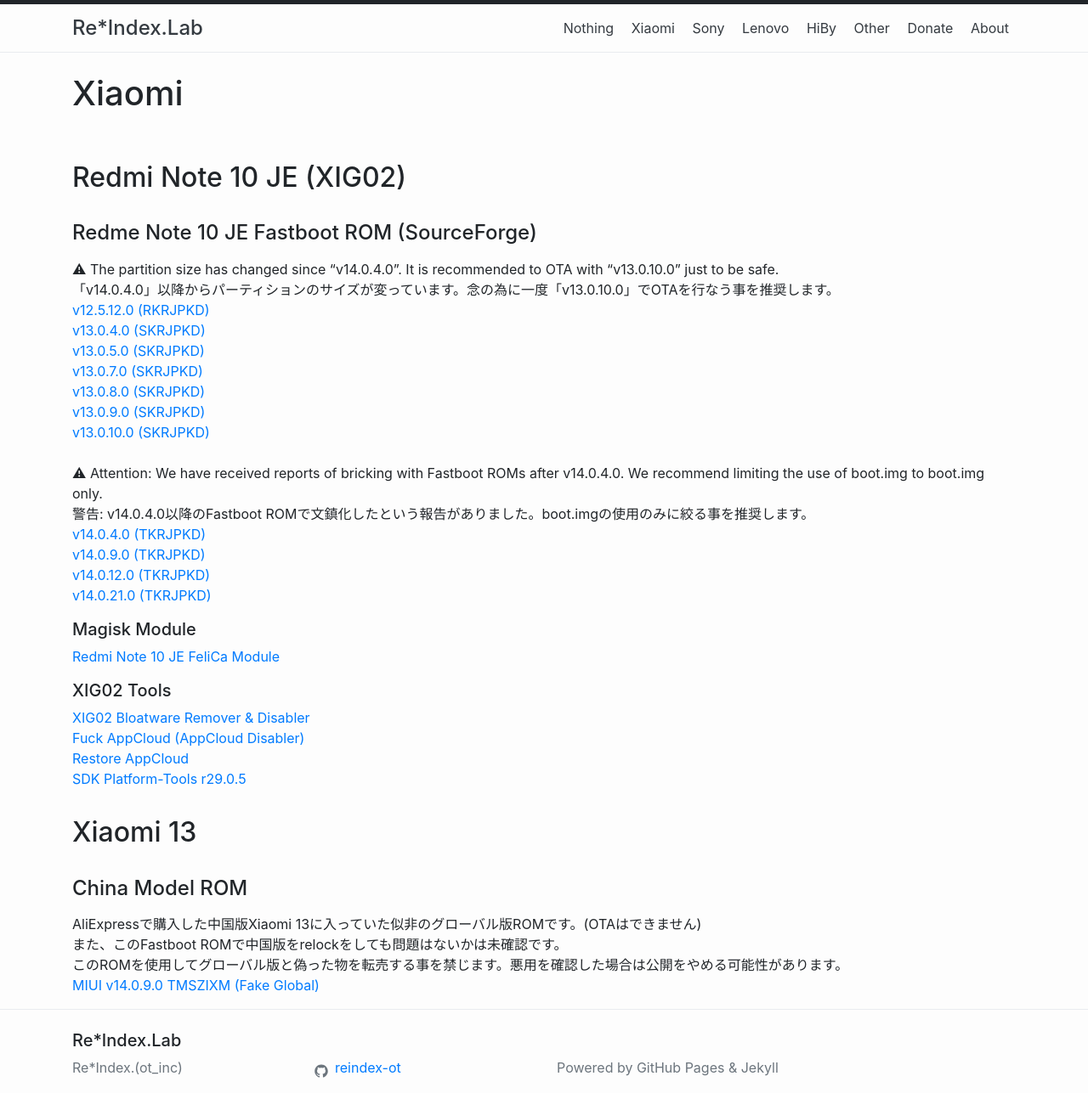
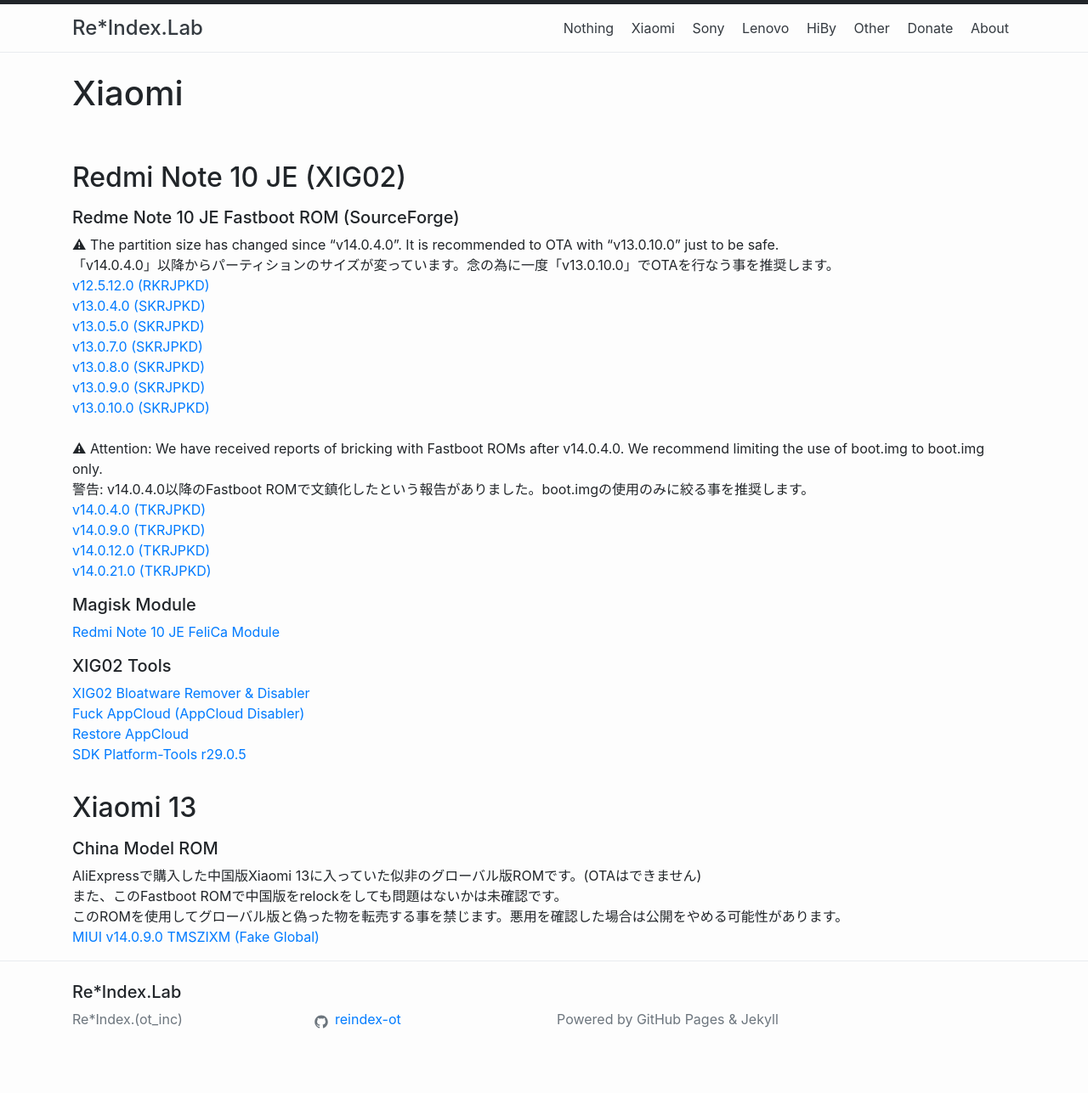
Before and after one commit to reindex-ot/reindex-ot.github.io, a Jekyll site: the page built from xiaomi.md, in a window 1280 px wide. Shown: the whole page at 85% size. Built offline with Jekyll 4.4.1, drawn with Linux system fonts in a browser that asks for light colours; after the commit the page ends 1229 px from its top, so only the background shows below that.

```diff
--- a/xiaomi.md
+++ b/xiaomi.md
@@ -5,7 +5,7 @@ permalink: /xiaomi/
 ---
 
 ## Redmi Note 10 JE (XIG02)
-#### Redme Note 10 JE Fastboot ROM (SourceForge)
+##### Redme Note 10 JE Fastboot ROM (SourceForge)
 ⚠ The partition size has changed since "v14.0.4.0". It is recommended to OTA with "v13.0.10.0" just to be safe.<br>
 「v14.0.4.0」以降からパーティションのサイズが変っています。念の為に一度「v13.0.10.0」でOTAを行なう事を推奨します。<br>
 [v12.5.12.0 (RKRJPKD)](https://sourceforge.net/projects/redmi-note-10-je-rom/files/FastbootROM/Xiaomi_Iris_XIG02_MIUI_V12.5.12.0_RKRJPKD.rar/download)<br>
@@ -32,7 +32,7 @@ permalink: /xiaomi/
 [SDK Platform-Tools r29.0.5](https://drive.google.com/file/d/1wDN0bfmWSEaAx9KoN-7GI4sW0qo3XRo6/view?usp=shareing)<br>
 
 ## Xiaomi 13
-#### China Model ROM
+##### China Model ROM
 AliExpressで購入した中国版Xiaomi 13に入っていた似非のグローバル版ROMです。(OTAはできません)<br>
 また、このFastboot ROMで中国版をrelockをしても問題はないかは未確認です。<br>
 このROMを使用してグローバル版と偽った物を転売する事を禁じます。悪用を確認した場合は公開をやめる可能性があります。<br>
```
